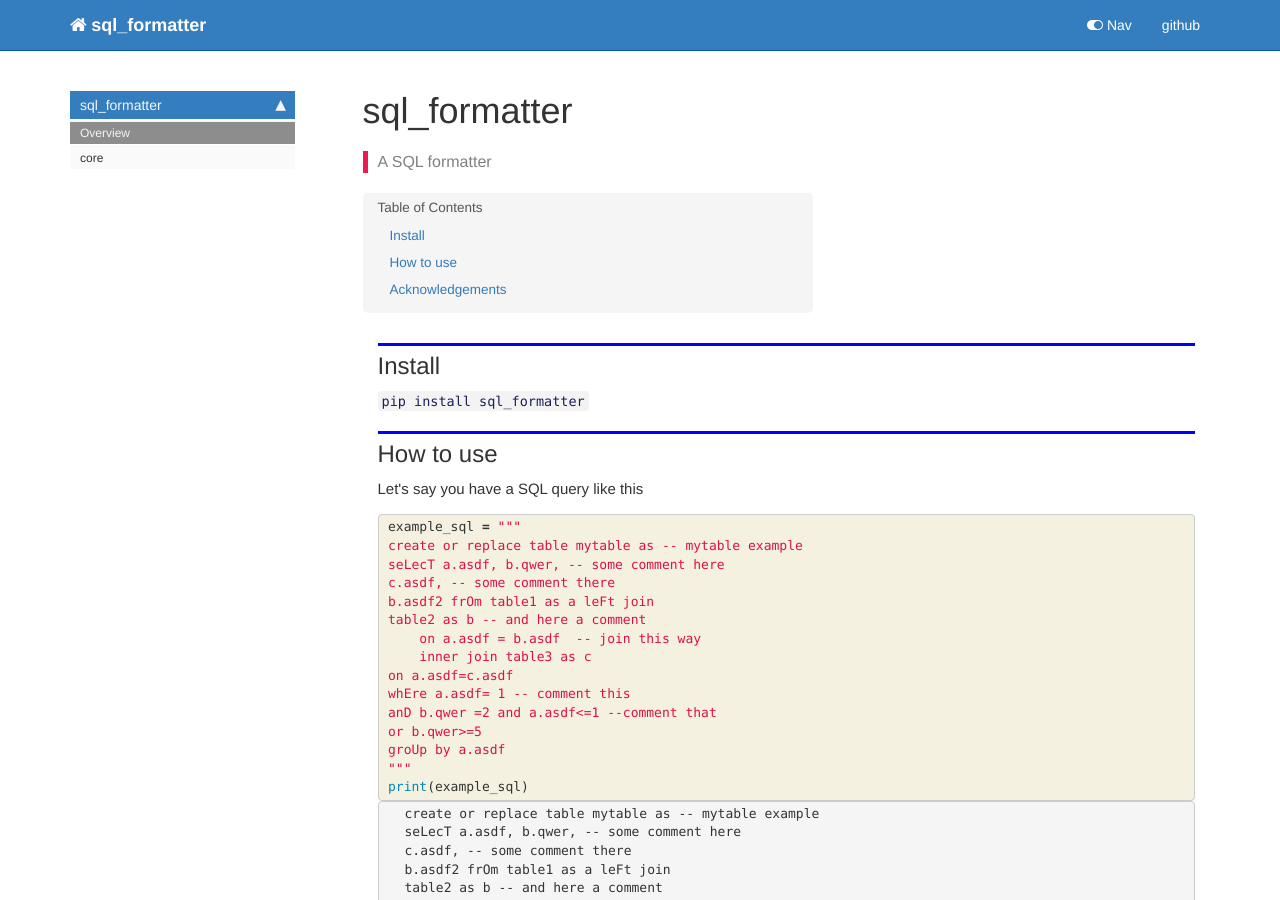
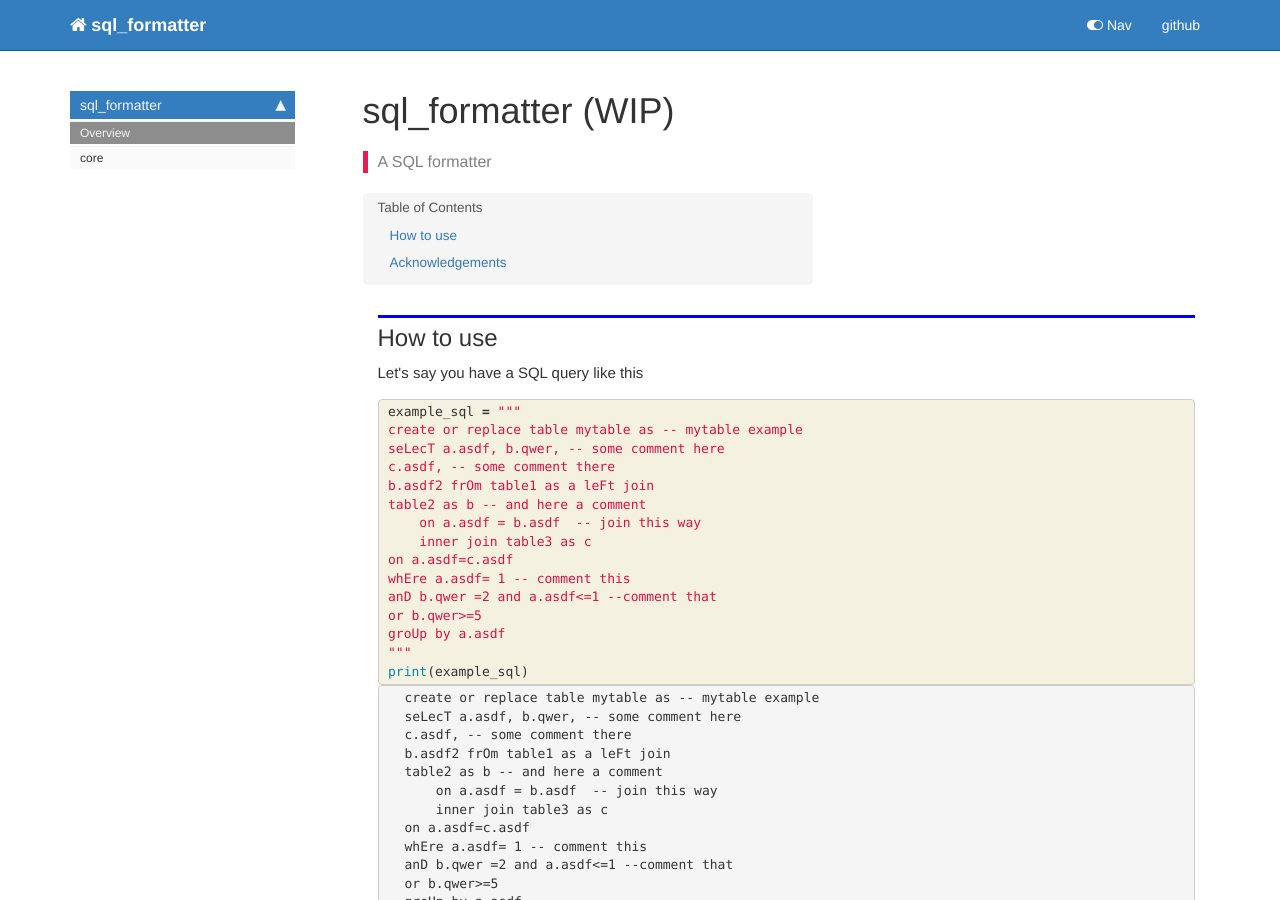
Before and after one commit to PabloRMira/sql_formatter, a Jekyll site: the page built from docs/index.html, in a window 1280 px wide and 900 px high. Built offline with Jekyll 4.4.1, drawn with Linux system fonts in a browser that asks for light colours; nearby versions of some CDN libraries; comment, search, counter and statistics services are not loaded.

Commit message:
update readme

```diff
--- a/docs/index.html
+++ b/docs/index.html
@@ -1,6 +1,6 @@
 ---
 
-title: sql_formatter
+title: sql_formatter (WIP)
 
 
 keywords: fastai
@@ -29,19 +29,6 @@ nb_path: "index.ipynb"
 </div>
     {% endraw %}
 
-<div class="cell border-box-sizing text_cell rendered"><div class="inner_cell">
-<div class="text_cell_render border-box-sizing rendered_html">
-<h2 id="Install">Install<a class="anchor-link" href="#Install"> </a></h2>
-</div>
-</div>
-</div>
-<div class="cell border-box-sizing text_cell rendered"><div class="inner_cell">
-<div class="text_cell_render border-box-sizing rendered_html">
-<p><code>pip install sql_formatter</code></p>
-
-</div>
-</div>
-</div>
 <div class="cell border-box-sizing text_cell rendered"><div class="inner_cell">
 <div class="text_cell_render border-box-sizing rendered_html">
 <h2 id="How-to-use">How to use<a class="anchor-link" href="#How-to-use"> </a></h2><p>Let's say you have a SQL query like this</p>
```
Also changed, not shown: README.md, 1 other file.
